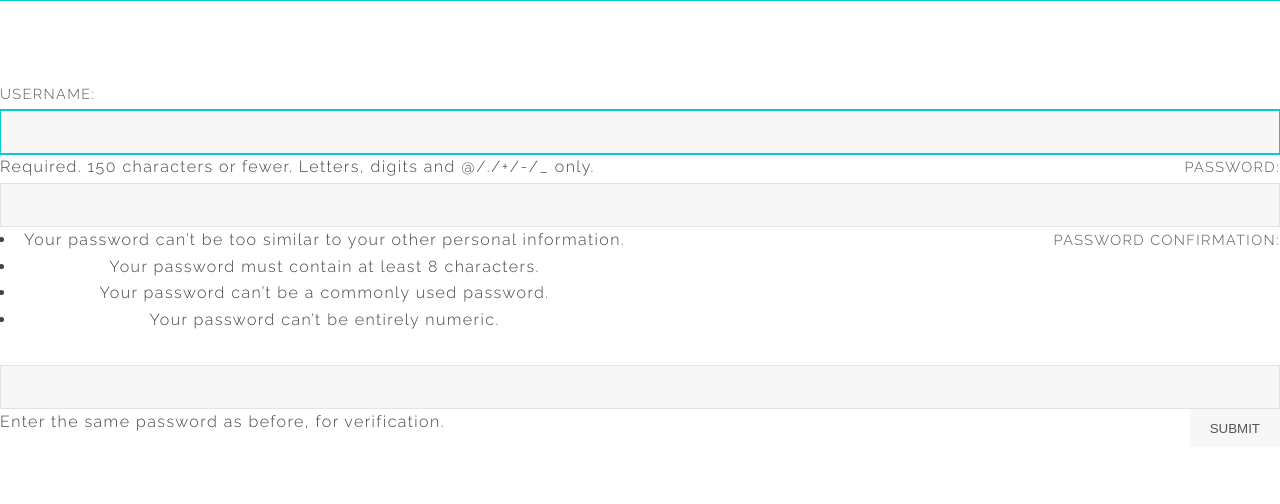
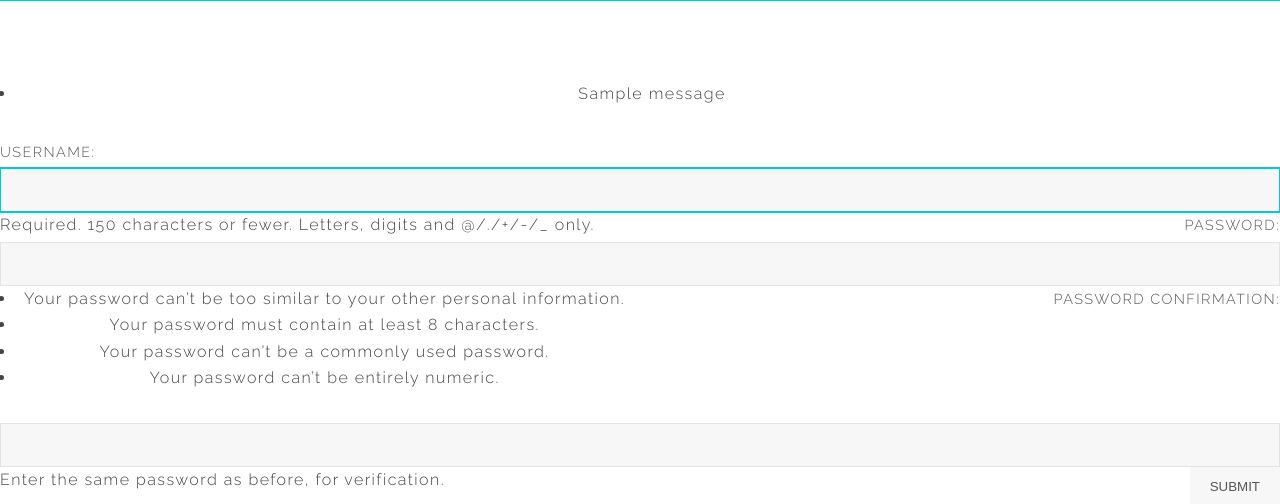
Before and after one commit to gvaccaro21/CS633---Term-Project, a Django app: page /register in a window 1280 px wide. Shown: the part 756-1260 px from the top of the page. Run offline with Django 3.2, Linux system fonts and the light colour scheme; tables that the repository leaves empty hold one stand-in row (values such as "Sample post"); one stand-in notice (Sample message) is shown.

Commit message:
Update Display Errors

```diff
--- a/HealthApp/hello/templates/register.html
+++ b/HealthApp/hello/templates/register.html
@@ -30,6 +30,15 @@
 
 		<!-- One -->
 			<section id="one" class="wrapper special">
+				<!-- Display messages !-->
+				{% if messages %}
+				  <ul class="messages">
+				    {% for message in messages %}
+				      <li class="{{ message.tags }}">{{ message }}</li>
+				    {% endfor %}
+				  </ul>
+				{% endif %}
+				<!-- End Display messages !-->
 				<form class="grid-form" method="post" action="#">
 					{% csrf_token %}
 					{{ form.as_table }}
```
